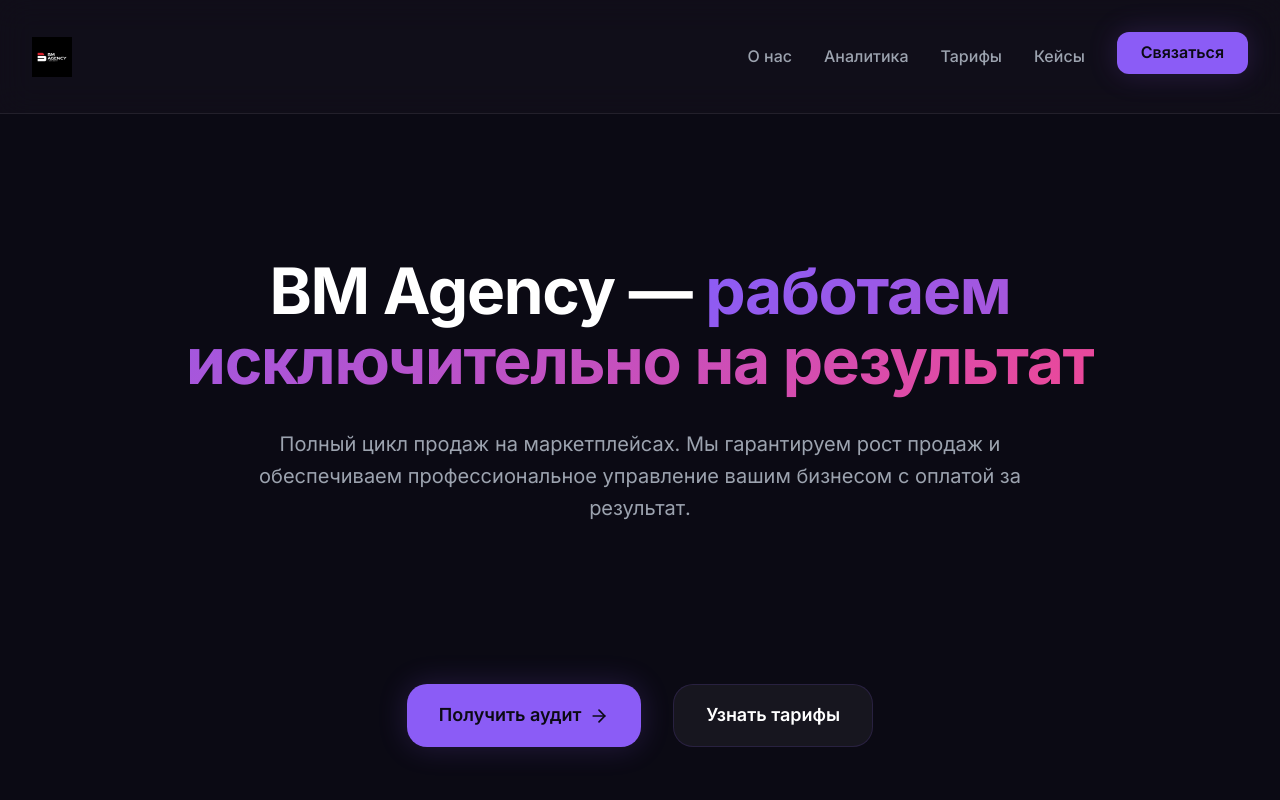
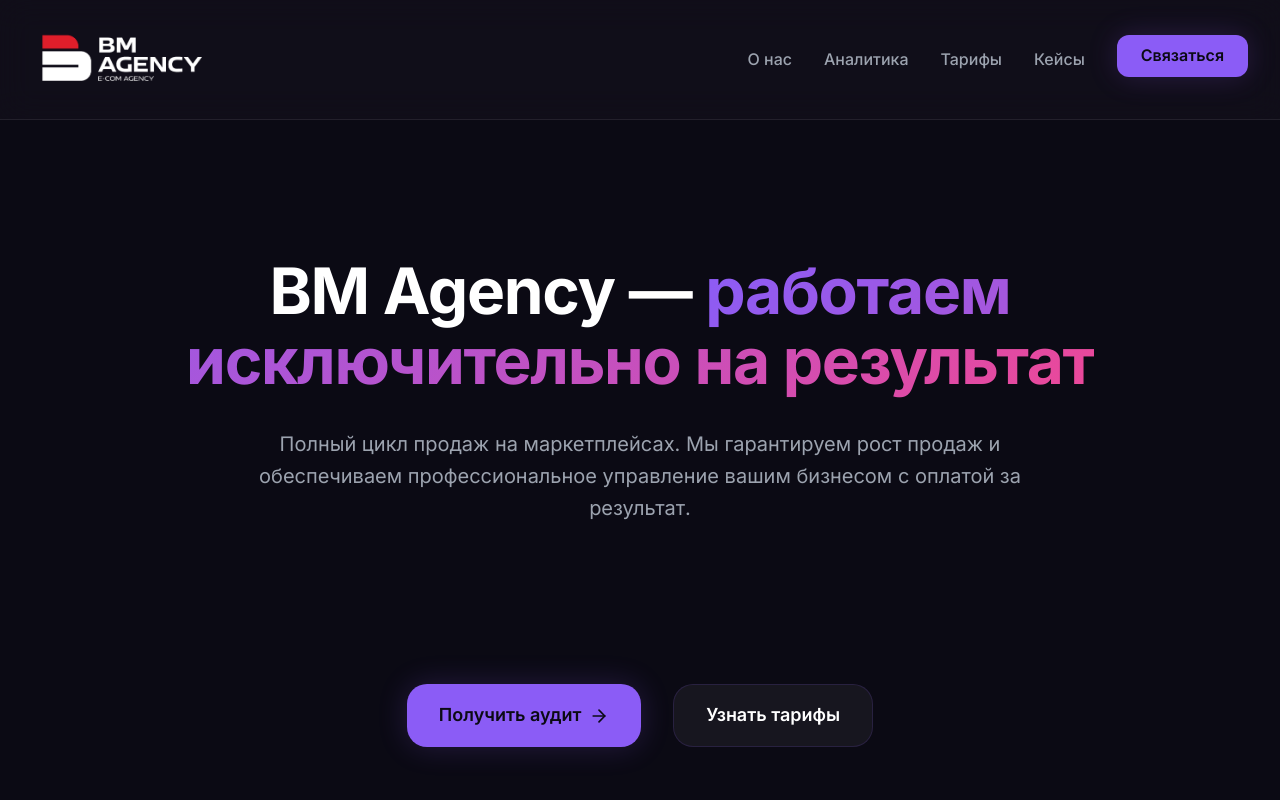
Before and after one commit to ShohruxMurodovich/BM-Agency-Landing, a Vue app: page / in a window 1280 px wide. Shown: the top 800 px of the page. Built offline with nearby package versions, Linux system fonts and the light colour scheme.

Commit message:
Update logo and increase logo size in navbar and footer

```diff
--- a/src/components/FooterSection.vue
+++ b/src/components/FooterSection.vue
@@ -53,7 +53,7 @@
 }
 
 .footer-logo img {
-    height: 40px;
+    height: 50px;
     margin-bottom: var(--spacing-md);
 }
 
--- a/src/components/NavBar.vue
+++ b/src/components/NavBar.vue
@@ -59,7 +59,7 @@ const closeMenu = () => {
 }
 
 .logo img {
-    height: 40px;
+    height: 55px;
     width: auto;
 }
 
```
Also changed, not shown: logo.png (deleted), public/logo.png.
